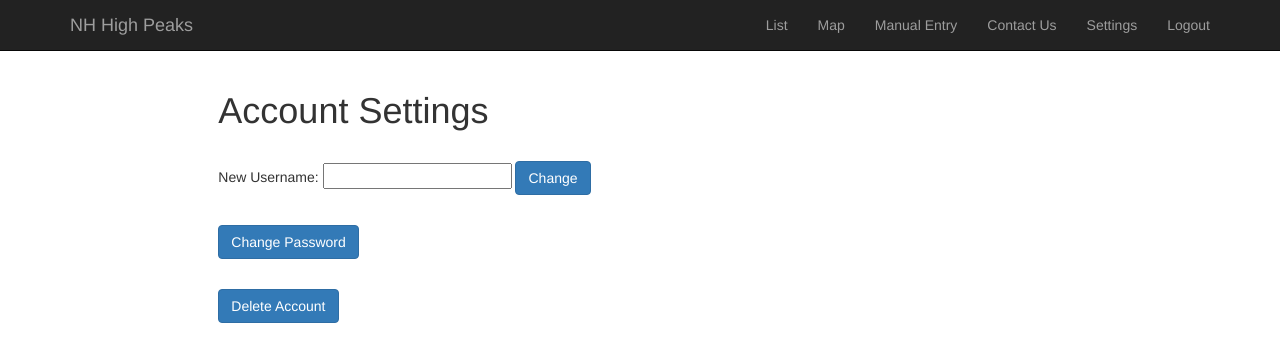
After one commit to lislel/strava3, a Flask app: page /settings in a window 1280 px wide. The commit adds this page. Shown: the top 362 px of the page. Run offline with Flask 2, Linux system fonts and the light colour scheme; the visitor is signed in with stand-in values (Sample User, id 1); some libraries are stand-ins or nearby versions.

Commit message:
added settings and such

```diff
--- a/app/forms.py
+++ b/app/forms.py
@@ -51,7 +51,7 @@ def mountain_choices():
         for mt in mts:
             choices.append((mt.name, mt.name))
             i += 1
-        print(choices)
+        # print(choices)
     except Exception as e:
         print(e)
     return choices
@@ -81,3 +81,10 @@ class WelcomeForm(FlaskForm):
 
 class ContactUsForm(FlaskForm):
     message = StringField(u'Text', widget=TextArea())
+
+class LinkStravaForm(FlaskForm):
+    yes = SubmitField(label='Yes')
+    no = SubmitField(label='No')
+
+class FormTemplate(FlaskForm):
+    pass
--- a/app/oauth.py
+++ b/app/oauth.py
@@ -189,9 +189,10 @@ class DataIngest():
 class StravaOauth():
     #TODO: import REDIRECT_URI from config.py
     # Heroku redirect
-    REDIRECT_URI = 'http://nhhighpeaks.herokuapp.com/login'
+    # REDIRECT_URI = 'http://nhhighpeaks.herokuapp.com/login'
     # Local redirect
-    # REDIRECT_URI = 'http://localhost:5000/login'
+    REDIRECT_URI = 'http://localhost:5000/login'
+    # REDIRECT_URI = 'https://www.nhhighpeaks.com/login'
     RESPONSE_TYPE = 'code'
     APPROVAL_PROMPT = "auto"
     SCOPE = "activity:read,profile:read_all"
--- a/app/routes.py
+++ b/app/routes.py
@@ -5,7 +5,7 @@ from app import app, db
 from app.forms import LoginForm, RegistrationForm
 from app.models import User, Mountain, Activity
 from app.oauth import StravaOauth, DataIngest
-from app.forms import ResetPasswordRequestForm, ResetPasswordForm, ManualEntryForm, ManualEntryEditForm, ManualEntryViewForm, WelcomeForm, ContactUsForm, LinkStravaForm
+from app.forms import ResetPasswordRequestForm, ResetPasswordForm, ManualEntryForm, ManualEntryEditForm, ManualEntryViewForm, WelcomeForm, ContactUsForm, LinkStravaForm, FormTemplate
 from app.email import send_password_reset_email, send_email
 
 import time
@@ -202,16 +202,16 @@ def reset_password_request():
                 html_body='')
         flash('Check your email for the instructions to reset your password')
         return redirect(url_for('login'))
-    return render_template('reset_password_request.html',
-                           title='Reset Password', form=form)
+    return render_template('reset_password_request.html', title='Reset Password', form=form)
 
 
 @app.route('/reset_password/<token>', methods=['GET', 'POST'])
 def reset_password(token):
-    if current_user.is_authenticated:
-        return redirect(url_for('index'))
+    #if current_user.is_authenticated:
+    #    return redirect(url_for('index'))
     user = User.verify_reset_password_token(token)
     if not user:
+        flash('Not user')
         return redirect(url_for('index'))
     form = ResetPasswordForm()
     if form.validate_on_submit():
@@ -223,6 +223,7 @@ def reset_password(token):
 
 
 @app.route('/manual_entry', methods=['GET', 'POST'])
+@login_required
 def manual_entry():
     form = ManualEntryForm()
     if form.validate_on_submit():
@@ -312,7 +313,7 @@ def manual_entry_view(act_name):
 
     if form.validate_on_submit():
         if form.edit.data:
-            flash("Edit Button Clicked")
+            # flash("Edit Button Clicked")
             return redirect('/edit/' + act_name)
         if form.delete.data:
             flash("Activity Deleted")
@@ -353,3 +354,41 @@ def contactus():
 @app.route('/aboutus', methods=['GET'])
 def aboutus():
     return render_template('aboutus.html', title="About Us")
+
+@app.route('/settings', methods=['GET', 'POST'])
+@login_required
+def settings():
+    form = FormTemplate()
+
+    if request.method == 'POST':
+        # Print form keys and values
+        for key, value in request.form.items():
+            print("key: {0}, value: {1}".format(key, value))
+
+        if request.form['submit'] == 'change_username':
+            all_users = User.query.all()
+            all_usernames = []
+            for user in all_users:
+                all_usernames.append(user.username)
+            if request.form['new_username'] in all_usernames:
+                flash('Username is already taken')
+                return redirect(url_for('settings'))
+            else:
+                current_user.username = request.form['new_username']
+                db.session.commit()
+                flash('change_username to %s'%(request.form['new_username']))
+                return redirect(url_for('index'))
+
+        if request.form['submit'] == 'change_password':
+            flash('change_password')
+            token = current_user.get_reset_password_token()
+            return redirect(url_for('reset_password', token=token, _external=True))
+
+        if request.form['submit'] == 'delete':
+            flash('delete')
+            return redirect(url_for('index'))
+
+    return render_template('settings.html', title="Account Settings", form=form)
+
+def boobs():
+    flash('dem boobies')
--- a/app/templates/base.html
+++ b/app/templates/base.html
@@ -43,6 +43,7 @@
                     <li><a href="{{ url_for('map') }}">Map</a></li>
                     <li><a href="{{ url_for('manual_entry') }}">Manual Entry</a></li>
                     <li><a href="{{ url_for('contactus') }}">Contact Us</a></li>
+                    <li><a href="{{ url_for('settings') }}">Settings</a></li>
                     <li><a href="{{ url_for('logout') }}">Logout</a></li>
                     {% endif %}
                 </ul>
--- /dev/null
+++ b/app/templates/settings.html
@@ -0,0 +1,54 @@
+{% extends 'base.html' %}
+{% import 'bootstrap/wtf.html' as wtf %}
+
+{% block content %}
+    <div class="row">
+    	<div class="col col-sm col-md-2 col-lg-2">
+    	</div>
+        <div class="col-8 col-sm-8 col-md-8 col-lg-8">
+            <h1>Account Settings</h1>
+            <br>
+            <!-- Settings Form -->
+            <form action="" method=post>
+                {{ form.hidden_tag() }}
+               	<p>
+                    New Username:
+                    <input type="text" id="new_username" name="new_username">
+                    <button type="submit" name="submit" class="btn btn-primary" value="change_username">Change</button>
+
+                </p>
+                <br>
+                <p>
+                    <button type="submit" name="submit" class="btn btn-primary" value="change_password">Change Password</button>
+                </p>
+                <br>
+
+                <!-- Button trigger modal -->
+                <button type="button" class="btn btn-primary" data-toggle="modal" data-target="#exampleModal">
+                  Delete Account
+                </button>
+
+                <!-- Modal -->
+                <div class="modal fade" id="exampleModal" tabindex="-1" role="dialog" aria-labelledby="exampleModalLabel" aria-hidden="true">
+                  <div class="modal-dialog" role="document">
+                    <div class="modal-content">
+                      <div class="modal-header">
+                        <h5 class="modal-title" id="exampleModalLabel">Delete Account?</h5>
+                        <button type="button" class="close" data-dismiss="modal" aria-label="Close">
+                          <span aria-hidden="true">&times;</span>
+                        </button>
+                      </div>
+                      <div class="modal-body">
+                        Are you sure you want to delete your account
+                      </div>
+                      <div class="modal-footer">
+                        <button type="button" class="btn btn-secondary" data-dismiss="modal">Cancel</button>
+                        <button type="submit" name="submit" class="btn btn-primary" value="delete">Delete Account</button>
+                      </div>
+                    </div>
+                  </div>
+                </div>
+            </form>
+        </div>
+    </div>
+{% endblock %}
```
Also changed, not shown: app/templates/welcome.html (+5 -2 lines).
